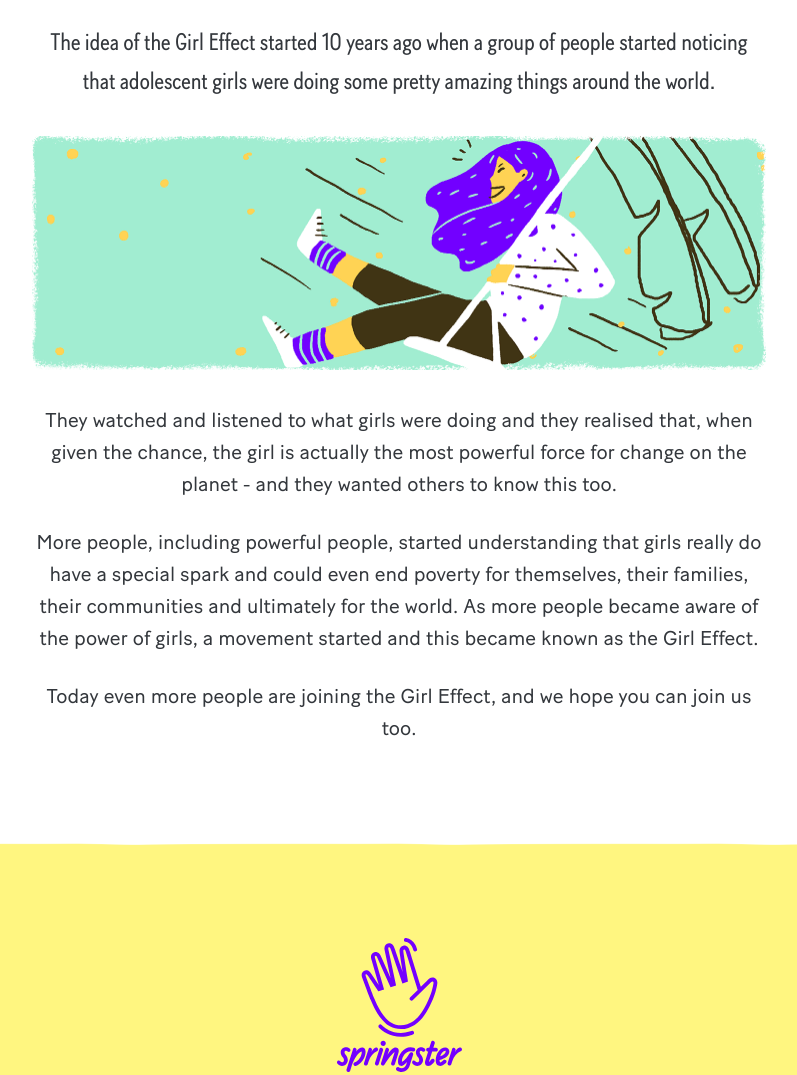
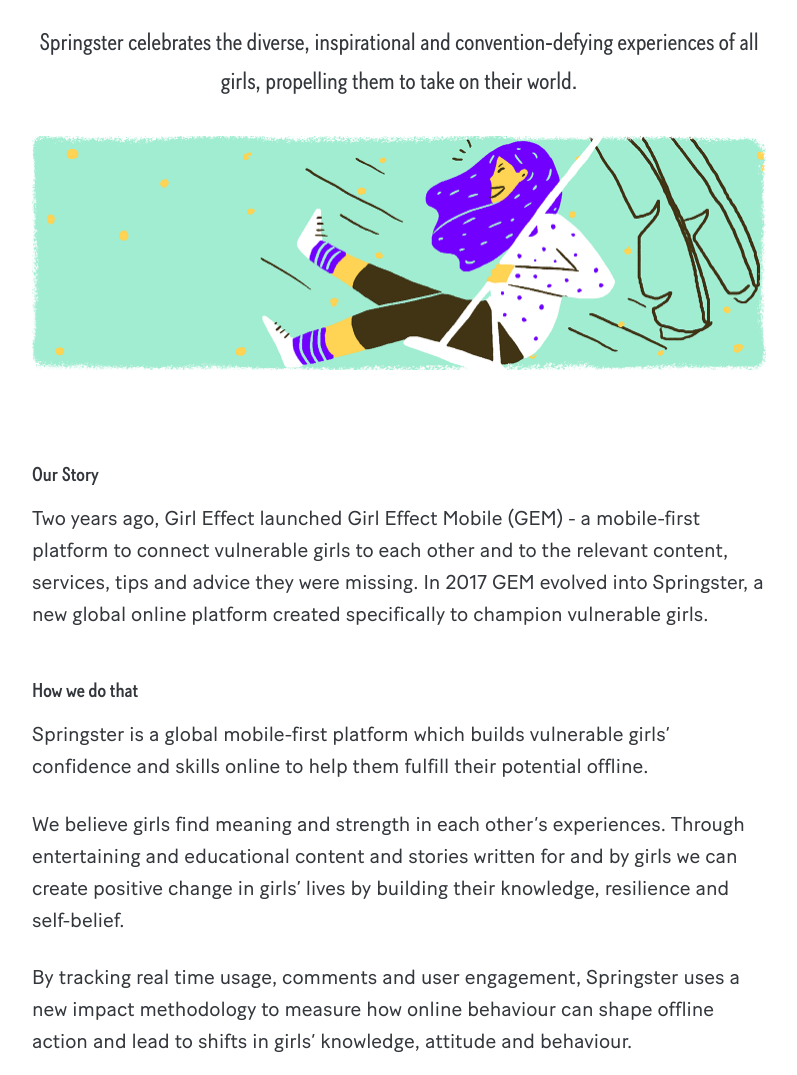
Before and after one commit to praekeltfoundation/springster-global, a plain HTML site: page about.html in a window 1280 px wide. Shown: the part 260-1335 px from the top of the page, without its empty margins (241-1038 px from the left). Drawn offline with nearby package versions, Linux system fonts and the light colour scheme.

Commit message:
change the copy of about page

```diff
--- a/about.html
+++ b/about.html
@@ -42,11 +42,15 @@
   <!-- * CONTENT  --------------------------------------------------------->
   <main class="group detail-view" id="content" role="main">
     <div class="row row-center">
-      <div class="column ms text-center">
-        <p class="c-primary f-s-7 text-center m-b-5">The idea of the Girl Effect started 10 years ago when a group of people started noticing that adolescent girls were doing some pretty amazing things around the world. </p><img class="m-b-5" src="../assets/img/section-my-life-2.png">
-        <p class="c-primary f-s-6 f-w-regular">They watched and listened to what girls were doing and they realised that, when given the chance, the girl is actually the most powerful force for change on the planet - and they wanted others to know this too.</p>
-        <p class="c-primary f-s-6 f-w-regular">More people, including powerful people, started understanding that girls really do have a special spark and could even end poverty for themselves, their families, their communities and ultimately for the world. As more people became aware of the power of girls, a movement started and this became known as the Girl Effect.</p>
-        <p class="c-primary f-s-6 f-w-regular">Today even more people are joining the Girl Effect, and we hope you can join us too.</p>
+      <div class="column ms">
+        <p class="c-primary f-s-7 text-center m-b-5">Springster celebrates the diverse, inspirational and convention‑defying experiences of all girls, propelling them to take on their world.</p>
+        <p class="m-b-5"><img class="m-b-5" src="../assets/img/section-my-life-2.png"></p>
+        <p class="c-primary f-s-6 f-w-medium-c m-b-2 p-t-3">Our Story </p>
+        <p class="c-primary f-s-6 f-w-regular">Two years ago, Girl Effect launched Girl Effect Mobile (GEM) - a mobile-first platform to connect vulnerable girls to each other and to the relevant content, services, tips and advice they were missing. In 2017 GEM evolved into Springster, a new global online platform created specifically to champion vulnerable girls.  </p>
+        <p class="c-primary f-s-6 f-w-medium-c m-b-2 p-t-3">How we do that </p>
+        <p class="c-primary f-s-6 f-w-regular">Springster is a global mobile-first platform which builds vulnerable girls’ confidence and skills online to help them fulfill their potential offline.</p>
+        <p class="c-primary f-s-6 f-w-regular">We believe girls find meaning and strength in each other’s experiences. Through entertaining and educational content and stories written for and by girls we can create positive change in girls’ lives by building their knowledge, resilience and self-belief. </p>
+        <p class="c-primary f-s-6 f-w-regular">By tracking real time usage, comments and user engagement, Springster uses a new impact methodology to measure how online behaviour can shape offline action and lead to shifts in girls’ knowledge, attitude and behaviour.</p>
       </div>
     </div>
   </main>
```
